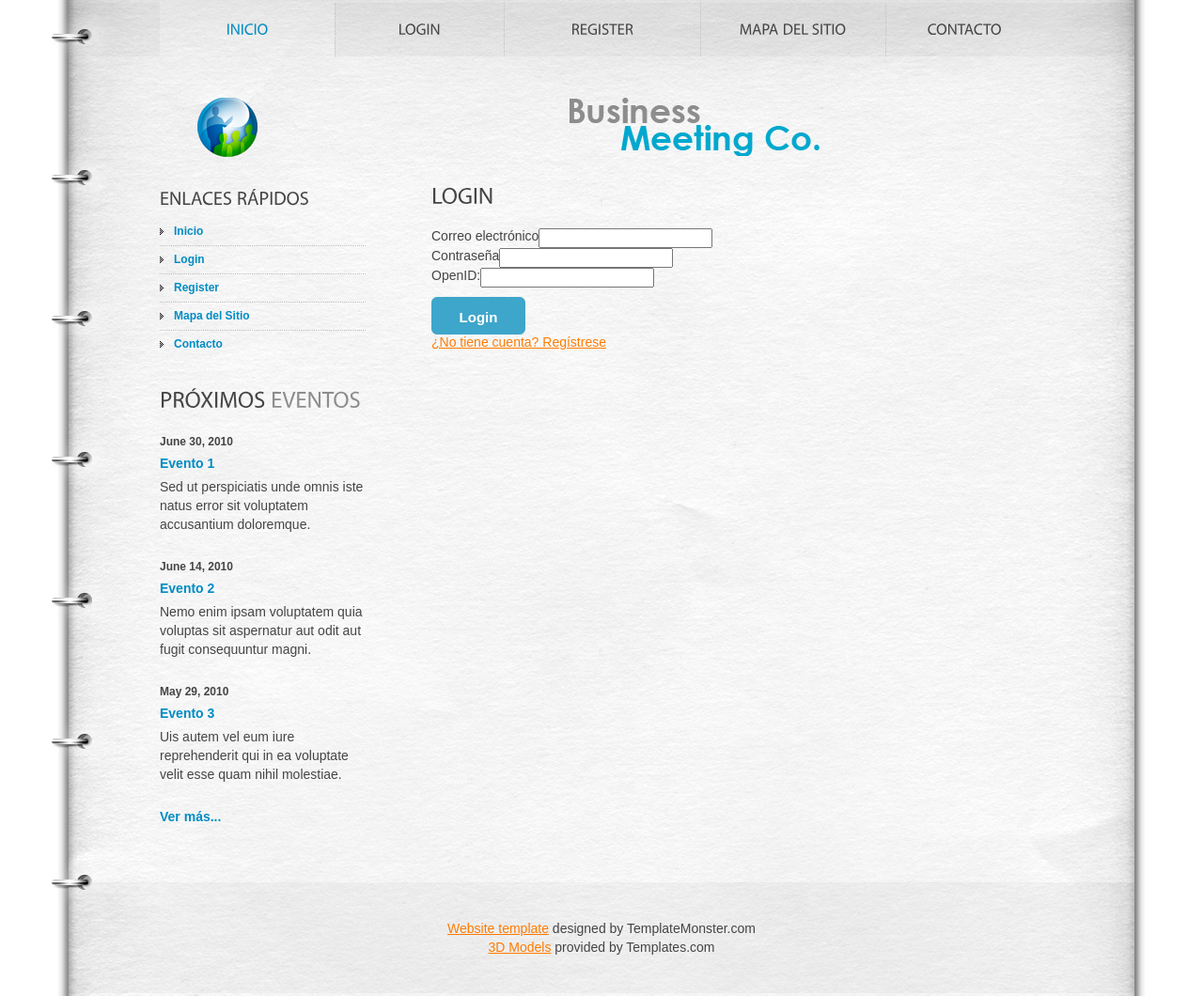
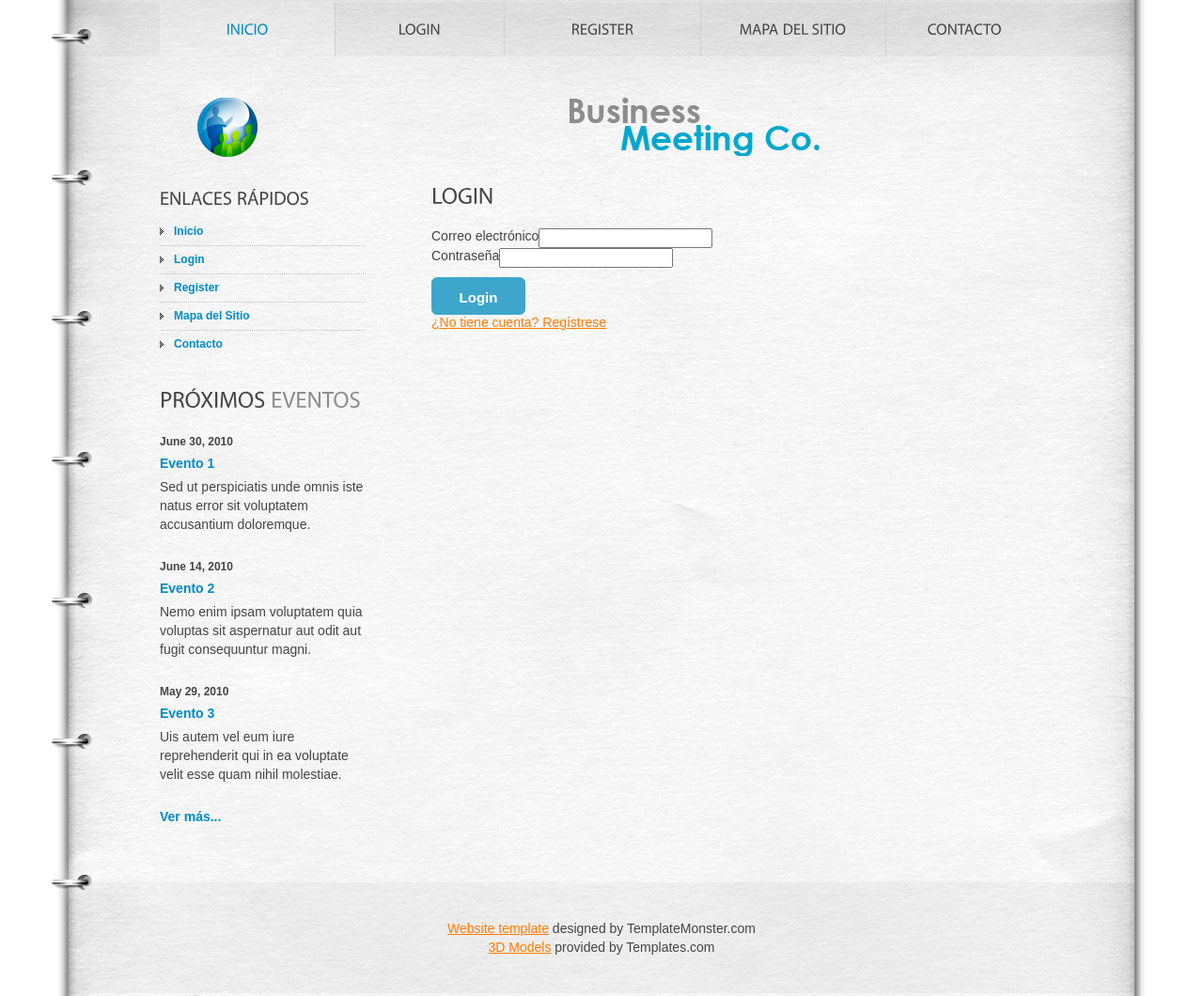
Before and after one commit to dcortes92/eventos, a CakePHP app: the page made by app/View/Users/login.ctp in a window 1280 px wide. Shown: the whole page at 94% size. Run offline with PHP 8.4 and a stand-in for CakePHP, Linux system fonts and the light colour scheme; the template is opened without the code that fills it: most values are stand-ins (such as "Sample title", 1, 10 or a date in 2020); form fields are guessed from the names that the template uses; some libraries are stand-ins or nearby versions.

```diff
--- a/app/View/Users/login.ctp
+++ b/app/View/Users/login.ctp
@@ -6,7 +6,6 @@
 		echo $this->Form->create('User');
 		echo $this->Form->input('email', array('label' => 'Correo electr&oacute;nico'));
 		echo $this->Form->input('password', array('label' => 'Contrase&ntilde;a'));
-		echo $this->Form->input('openid', array('label' => 'OpenID:'));
 		echo $this->Form->end('Login');
 		echo $this->Html->link('¿No tiene cuenta? Regístrese', array('controller' => 'users', 'action' => 'register'));
 	?>
```
